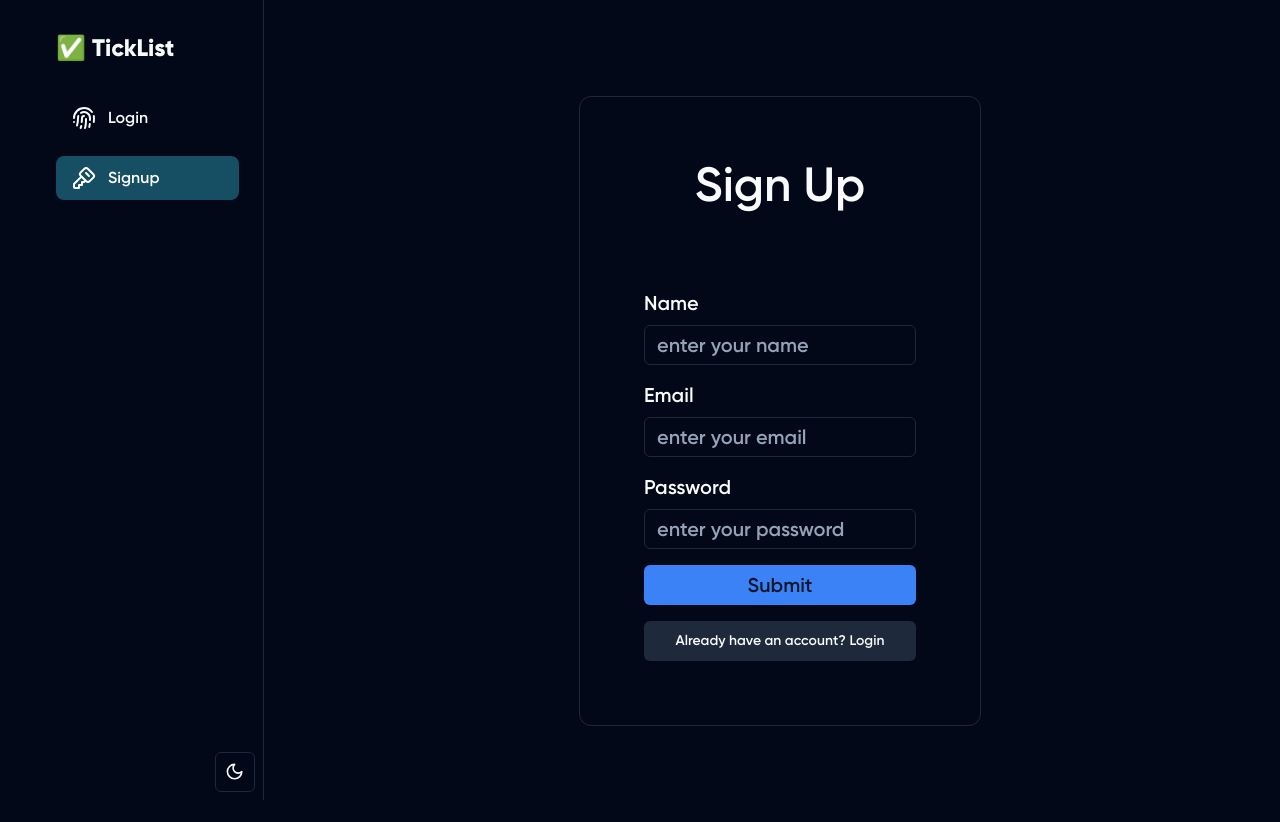
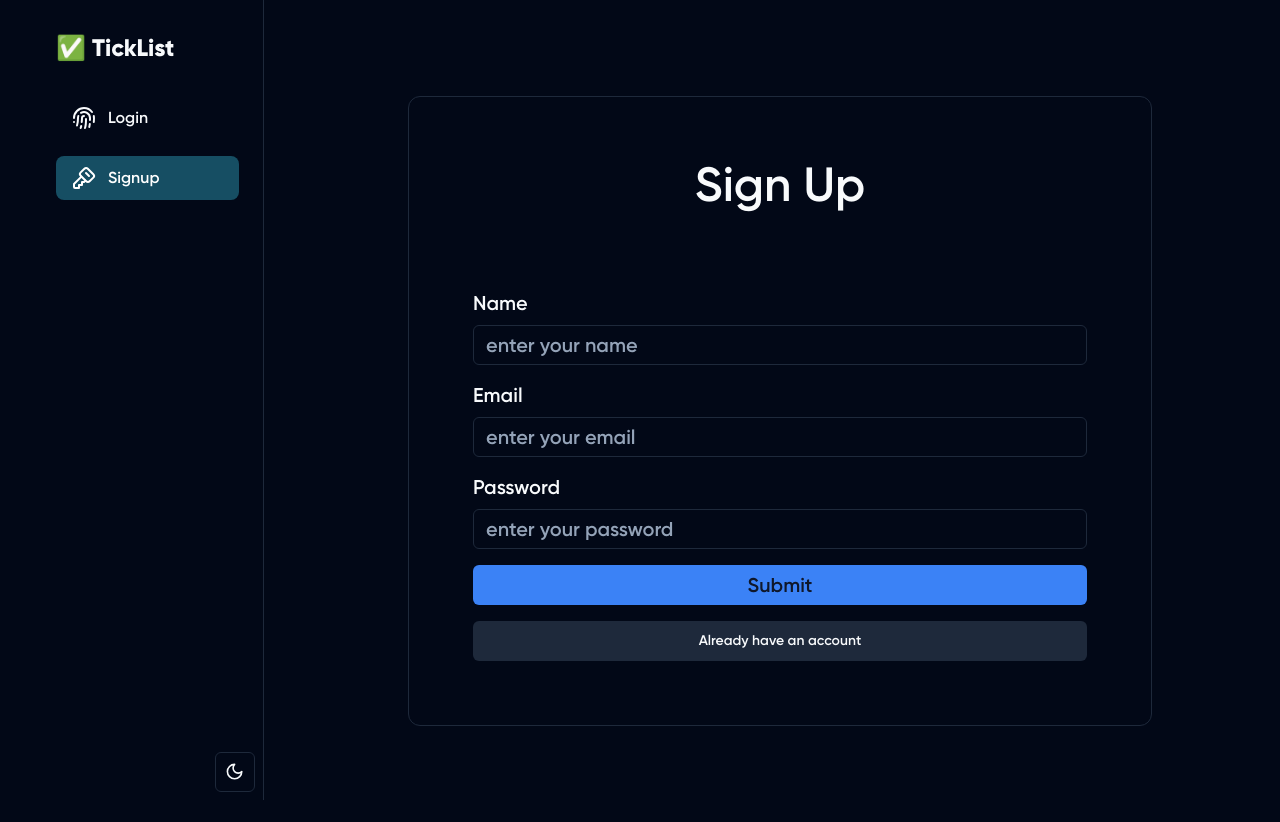
Before and after one commit to jayhawk24/checklist, a Next.js app in the folder frontend/: page /auth/signup in a window 1280 px wide. Built offline with nearby package versions, Linux system fonts and the light colour scheme; no server answers.

Commit message:
fix: UI, tasks get

```diff
--- a/frontend/src/app/auth/layout.tsx
+++ b/frontend/src/app/auth/layout.tsx
@@ -6,8 +6,10 @@ type Props = {
 
 const LayoutPage = ({ children }: Props) => {
     return (
-        <main className="flex min-h-screen flex-col items-center md:p-24 p-5">
-            {children}
+        <main className="flex h-full flex-col md:mt-0 mt-6 md:p-24 p-5">
+            <div className="border border-secondary p-6 md:p-16 rounded-xl">
+                {children}
+            </div>
         </main>
     )
 }
--- a/frontend/src/app/auth/login/page.tsx
+++ b/frontend/src/app/auth/login/page.tsx
@@ -4,12 +4,12 @@ import Link from "next/link";
 
 export default function LoginPage() {
     return (
-        <div className="border border-secondary p-16 rounded-xl">
+        <>
             <h1 className="text-5xl mb-20 text-center">Login</h1>
             <Login />
             <Link href={'/auth/signup'} className="w-full">
                 <Button variant={"secondary"} className="mt-3 w-full">Create an Account</Button>
             </Link>
-        </div>
+        </>
     );
 }
--- a/frontend/src/app/auth/signup/page.tsx
+++ b/frontend/src/app/auth/signup/page.tsx
@@ -7,13 +7,13 @@ type Props = {}
 
 const SignupPage = (props: Props) => {
     return (
-        <div className="border border-secondary p-16 rounded-xl">
+        <>
             <h1 className="text-5xl mb-20 text-center">Sign Up</h1>
             <Signup />
             <Link href={'/auth/login'} className="w-full">
-                <Button variant={"secondary"} className="mt-4 w-full">Already have an account? Login</Button>
+                <Button variant={"secondary"} className="mt-4 w-full">Already have an account</Button>
             </Link>
-        </div>
+        </>
     )
 }
 
--- a/frontend/src/app/profile/page.tsx
+++ b/frontend/src/app/profile/page.tsx
@@ -7,11 +7,11 @@ const ProfilePage = () => {
 
     return (
         <main className='mt-7 space-y-10 justify-center flex-col'>
-            <h1 className='text-5xl'>
-                My Profile
-            </h1>
             <div className='flex items-center space-x-2 flex-col'>
-                <div className="border border-secondary p-6 md:p-16 rounded-xl">
+                <div className="border border-secondary md:p-16 p-4 rounded-xl space-y-10 lg:w-2/3">
+                    <h1 className='text-5xl w-full text-center md:text-left'>
+                        My Profile
+                    </h1>
                     <ProfileForm />
                 </div>
             </div>
--- a/frontend/src/app/ticklist/page.tsx
+++ b/frontend/src/app/ticklist/page.tsx
@@ -13,8 +13,8 @@ const TasksPage = () => {
     }
 
     return (
-        <main className='flex mt-4 '>
-            <div className="border border-secondary md:p-16 p-4 rounded-xl space-y-10 lg:w-2/3">
+        <main className='flex md:mt-7 mt-10 justify-center'>
+            <div className="border border-secondary md:p-16 p-5 rounded-xl space-y-10 lg:w-2/3">
                 <h1 className='text-5xl'>
                     My tasks
                 </h1>
--- a/frontend/src/components/signup.tsx
+++ b/frontend/src/components/signup.tsx
@@ -25,7 +25,7 @@ export default function Signup() {
 
     }
 
-    return <div className='flex flex-col justify-between h-full'>
+    return <div className='flex flex-col justify-between'>
         <SignupForm onSubmit={handleSubmit} />
     </div>
 
--- a/frontend/src/components/ticklist/dragableTasks.tsx
+++ b/frontend/src/components/ticklist/dragableTasks.tsx
@@ -25,8 +25,7 @@ const DragableTasks = ({ tasks, setTasks }: Props) => {
     return (
         <DndContext onDragEnd={reorderTasks}>
             <SortableContext items={tasks}>
-                {tasks.map((task) => { console.log(task.id); return <TicklistItem task={task} key={task.id} /> }
-                )}
+                {tasks.map((task) => <TicklistItem task={task} key={task.id} />)}
             </SortableContext>
         </DndContext>
     )
--- a/frontend/src/components/ticklist/ticklist.tsx
+++ b/frontend/src/components/ticklist/ticklist.tsx
@@ -1,7 +1,6 @@
 "use client"
 import React, { useEffect, useState } from 'react'
 import { Task, TaskStatus, useAddTasks, useUserTasks } from "@/service/tasks-services"
-import TicklistItem from './ticklistItem';
 import {
     Drawer,
     DrawerClose,
@@ -46,7 +45,7 @@ const Ticklist = () => {
 
     useEffect(() => {
         if (userTasksQuery.isSuccess) {
-            setUserTasks(userTasksQuery?.data?.items || [])
+            setUserTasks(userTasksQuery?.data || [])
         }
     }, [userTasksQuery])
 
--- a/frontend/src/service/tasks-services.ts
+++ b/frontend/src/service/tasks-services.ts
@@ -20,9 +20,7 @@ export type Task = {
 };
 
 const getTasks = async (query: string) => {
-    const { data } = await axiosInstance.get<PageResponse<Task>>(
-        "/tasks?" + query
-    );
+    const { data } = await axiosInstance.get<Task[]>("/tasks?" + query);
     return data;
 };
 
```
